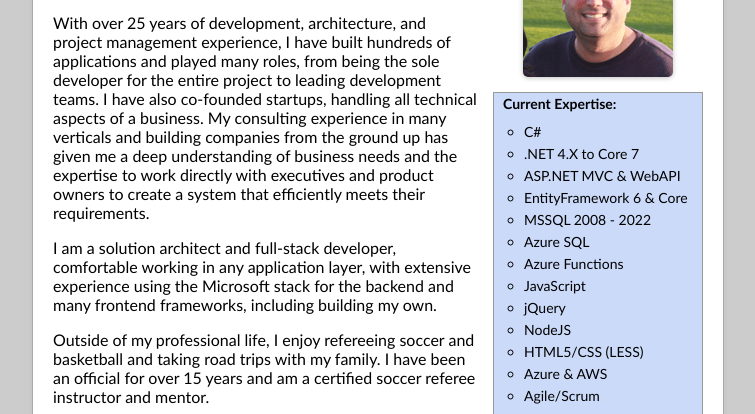
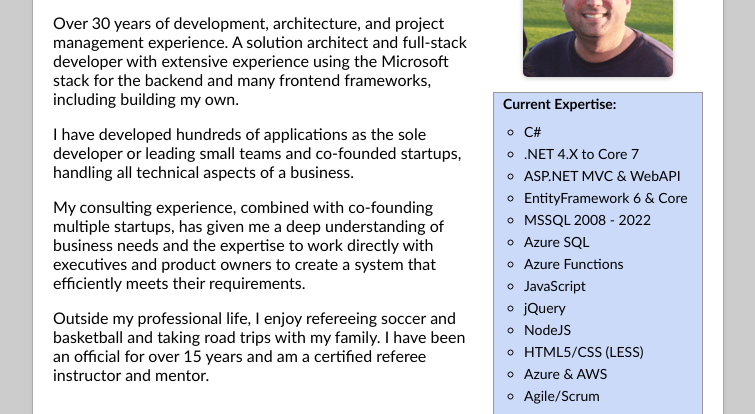
Before and after one commit to internayt/internayt, a plain HTML site: page index.html in a window 1280 px wide. Shown: the part 139-553 px from the top of the page, without its empty margins (262-1017 px from the left). Drawn offline with Linux system fonts and the light colour scheme.

Commit message:
Update index.html

```diff
--- a/index.html
+++ b/index.html
@@ -327,13 +327,16 @@
         <h3>Problem Solver, Father, Referee</h3>
 
         <p>
-            With over 25 years of development, architecture, and project management experience, I have built hundreds of applications and played many roles, from being the sole developer for the entire project to leading development teams. I have also co-founded startups, handling all technical aspects of a business. My consulting experience in many verticals and building companies from the ground up has given me a deep understanding of business needs and the expertise to work directly with executives and product owners to create a system that efficiently meets their requirements.
+            Over 30 years of development, architecture, and project management experience. A solution architect and full-stack developer with extensive experience using the Microsoft stack for the backend and many frontend frameworks, including building my own.
         </p>
         <p>
-            I am a solution architect and full-stack developer, comfortable working in any application layer, with extensive experience using the Microsoft stack for the backend and many frontend frameworks, including building my own.
+            I have developed hundreds of applications as the sole developer or leading small teams and co-founded startups, handling all technical aspects of a business.
         </p>
         <p>
-            Outside of my professional life, I enjoy refereeing soccer and basketball and taking road trips with my family. I have been an official for over 15 years and am a certified soccer referee instructor and mentor.
+            My consulting experience, combined with co-founding multiple startups, has given me a deep understanding of business needs and the expertise to work directly with executives and product owners to create a system that efficiently meets their requirements.
+        </p>
+        <p>
+            Outside my professional life, I enjoy refereeing soccer and basketball and taking road trips with my family. I have been an official for over 15 years and am a certified referee instructor and mentor.
         </p>
 
         <div class="contactIcons">
```
